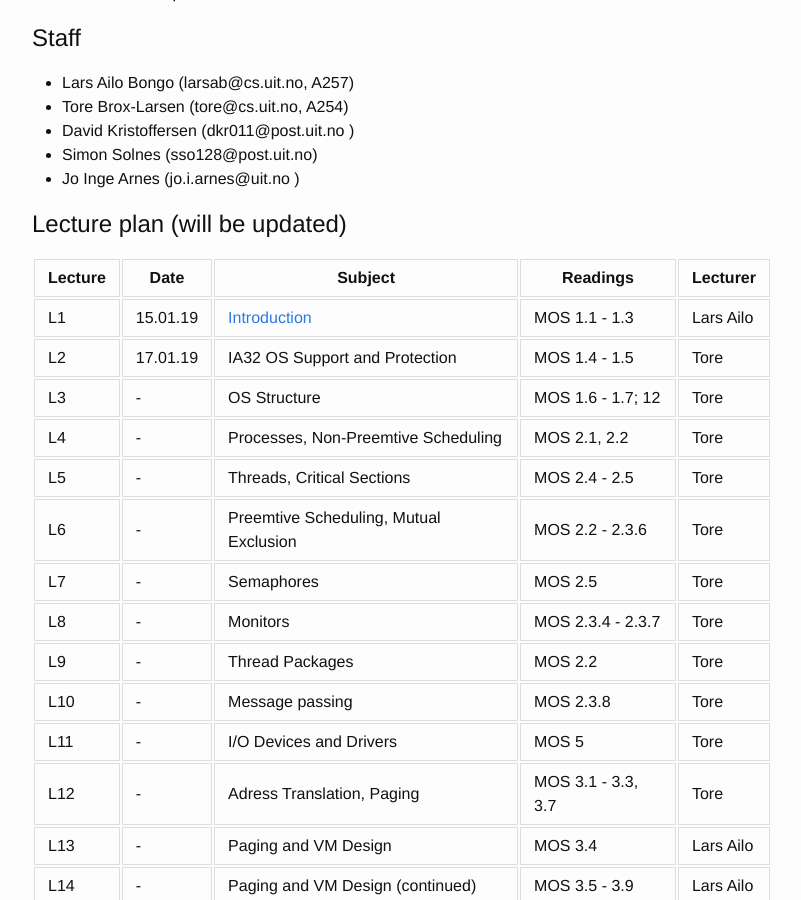
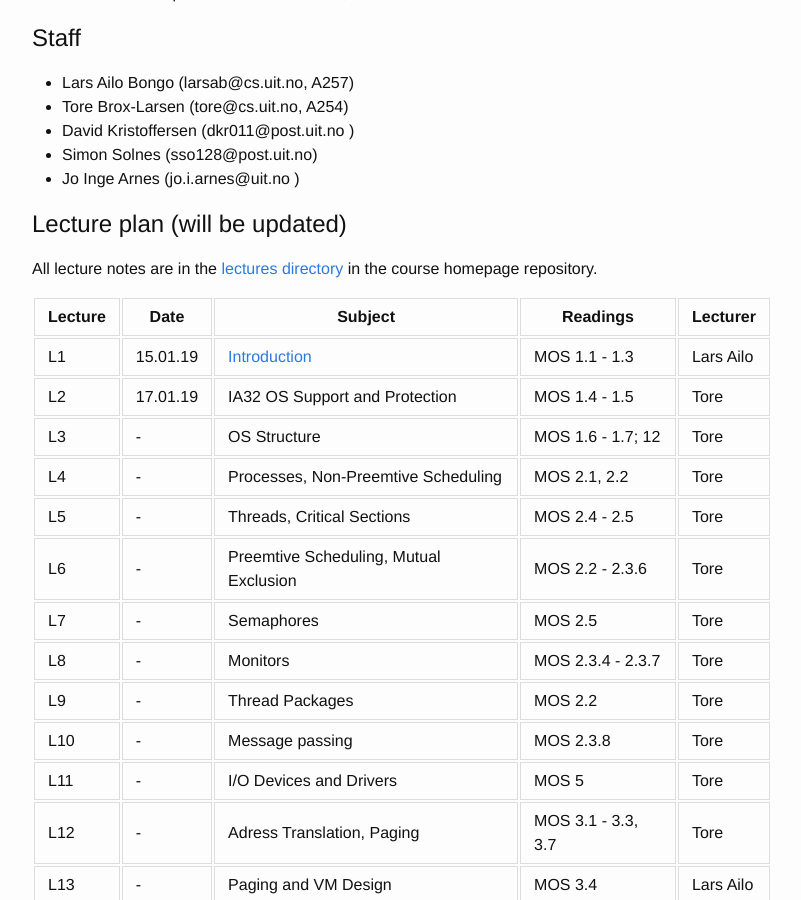
Before and after one commit to uit-inf-2201-s19/uit-inf-2201-s19.github.io, a Jekyll site: the page built from index.md, in a window 1280 px wide and 900 px high, scrolled down 843 px. Shown: the whole window, without its empty margins (238-1039 px from the left). Built offline with Jekyll 4.4.1, drawn with Linux system fonts in a browser that asks for light colours.

Commit message:
Link to lectures directory

```diff
--- a/index.md
+++ b/index.md
@@ -42,6 +42,8 @@ Refer to the lecture plan, Slack, and e-mails, for which room is used when.
 * Jo Inge Arnes (jo.i.arnes@uit.no )
 
 ## Lecture plan (will be updated)
+
+All lecture notes are in the [lectures directory](https://github.com/uit-inf-2201-s19/uit-inf-2201-s19.github.io/tree/master/lectures) in the course homepage repository.
 
 | Lecture | Date | Subject	    | Readings  | Lecturer  |
 |---------|------|--------------|-----------|-----------|
```
